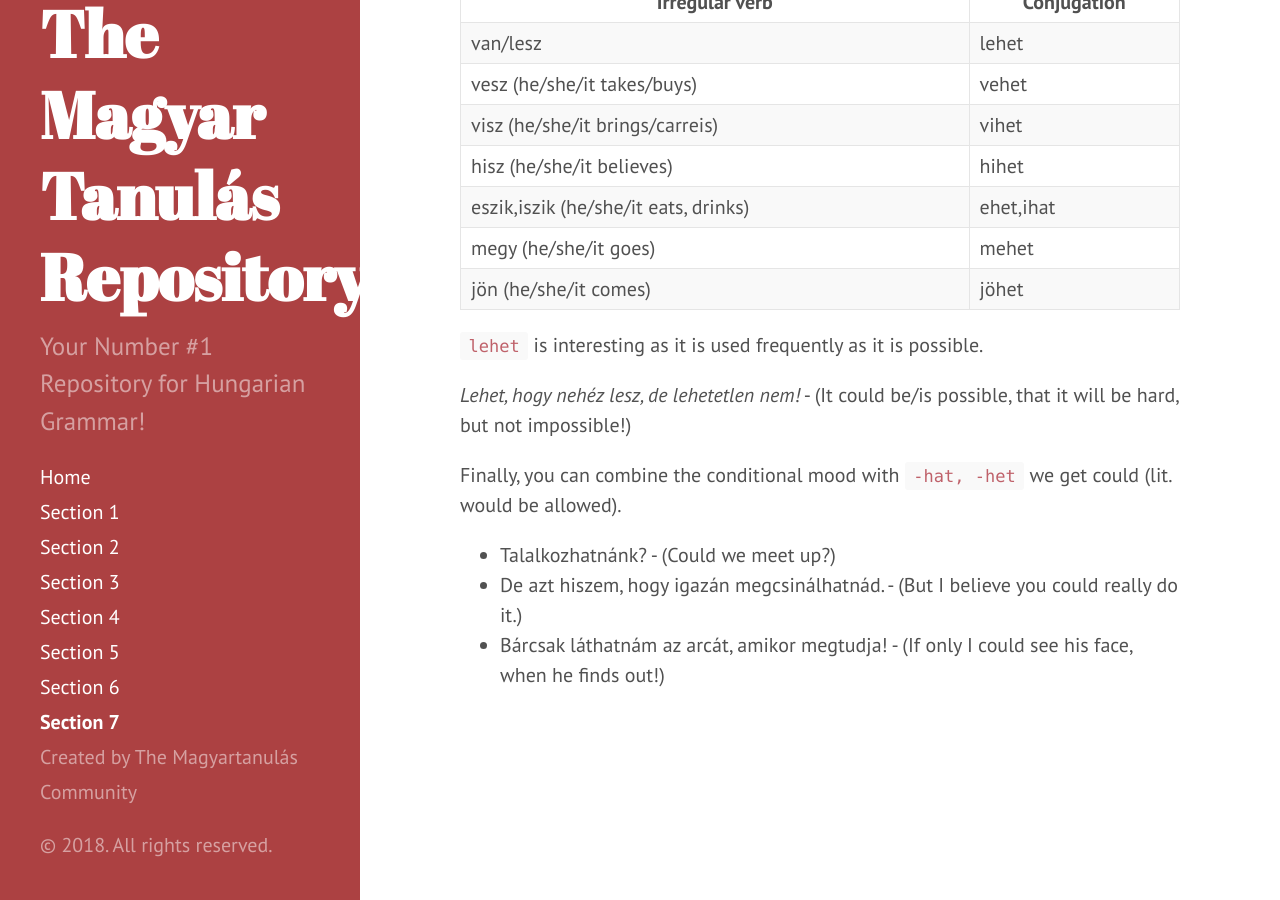
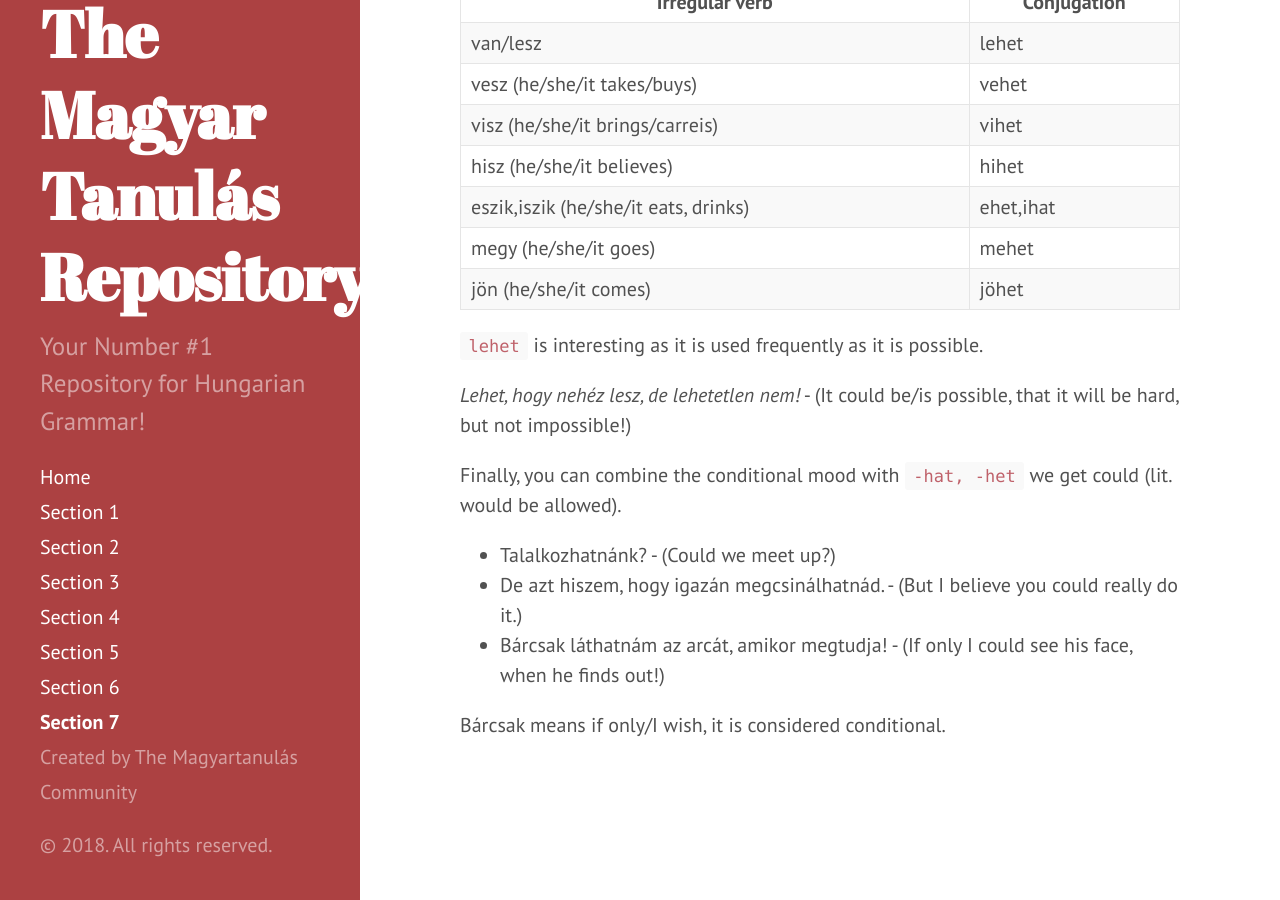
Before and after one commit to Magyartanulas/magyartanulas.github.io, a Jekyll site: the page built from Section7.md, in a window 1280 px wide and 900 px high, scrolled down 4032 px. Built offline with Jekyll 4.4.1, drawn with Linux system fonts in a browser that asks for light colours; Markdown is read by kramdown in place of the engine named in the settings.

Commit message:
Update Section7.md

```diff
--- a/Section7.md
+++ b/Section7.md
@@ -127,3 +127,5 @@ Finally, you can combine the conditional mood with `-hat, -het` we get could (li
 * Talalkozhatnánk? - (Could we meet up?)
 * De azt hiszem, hogy igazán megcsinálhatnád. - (But I believe you could really do it.)
 * Bárcsak láthatnám az arcát, amikor megtudja! - (If only I could see his face, when he finds out!)
+
+Bárcsak means if only/I wish, it is considered conditional.
```
